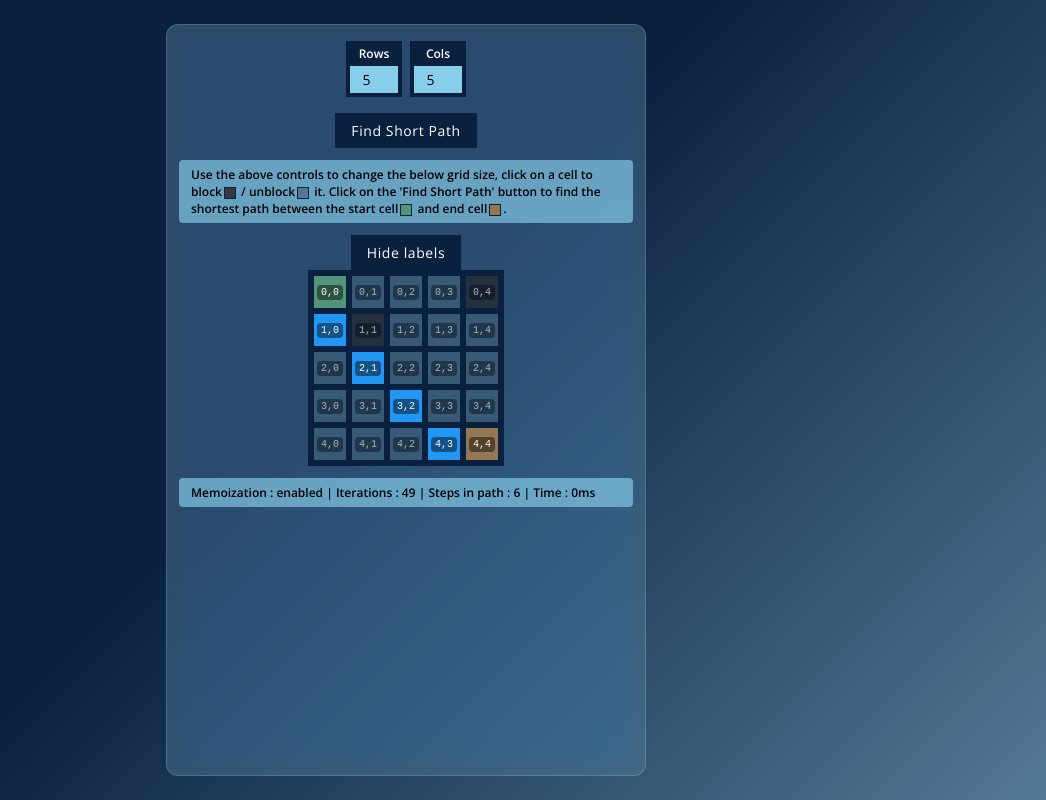
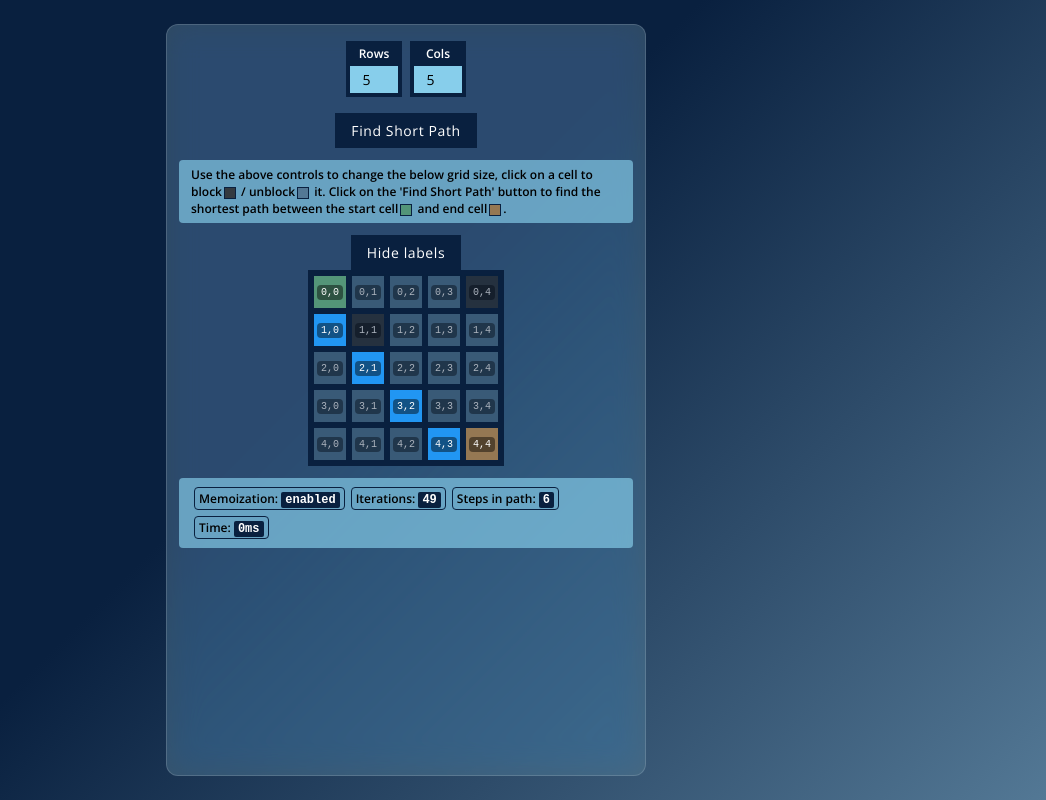
Before and after one commit to KarthikUdayMurthy/maze-walker, a React (Create React App) app: page / in a window 1280 px wide. Both pictures are taken after a click on the button "Find Short Path". Shown: the whole page, without its empty margins (234-1280 px from the left). Built offline with nearby package versions, Linux system fonts and the light colour scheme.

Commit message:
UI enhancements

```diff
--- a/App.tsx
+++ b/App.tsx
@@ -64,11 +64,10 @@ export default function App() {
         <div className="info-wrap">
           {dataPoints.map((dp, ind) => {
             return (
-              <React.Fragment>
-                {ind !== 0 && <span> | </span>}
-                <span>{dp.label} : </span>
-                <span>{dp.value}</span>
-              </React.Fragment>
+              <div className="data-point-wrap">
+                <span className="data-point-label">{dp.label}: </span>
+                <span className="data-point-value">{dp.value}</span>
+              </div>
             );
           })}
         </div>
--- a/style.css
+++ b/style.css
@@ -212,3 +212,24 @@ body,
   font-size: 10px;
   /* font-weight: bold; */
 }
+
+.data-point-wrap {
+  display: inline-block;
+  border: 1px solid #09203f;
+  padding: 2px 4px;
+  border-radius: 4px;
+  margin: 3px;
+}
+
+.data-point-label {
+  font-weight: bold;
+}
+
+.data-point-value {
+  font-weight: bold;
+  font-family: monospace, monospace !important;
+  background: #09203f;
+  color: white;
+  padding: 1px 4px;
+  border-radius: 2px;
+}
```
